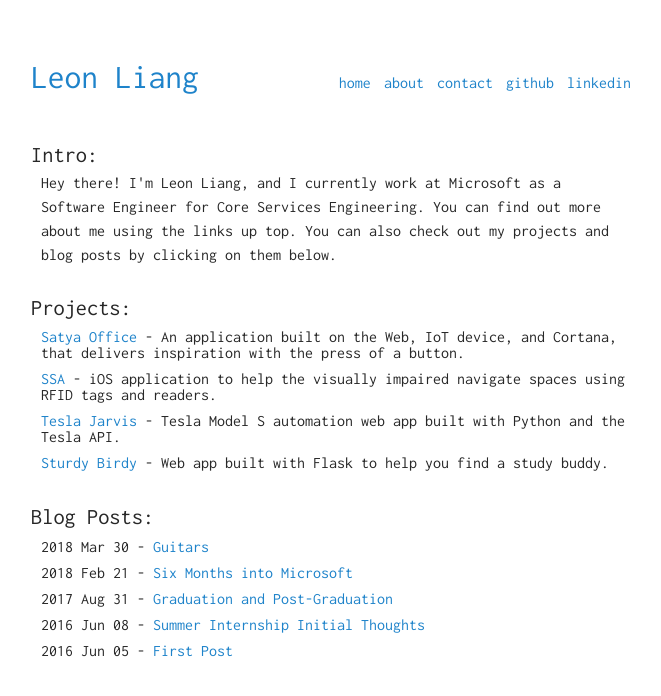
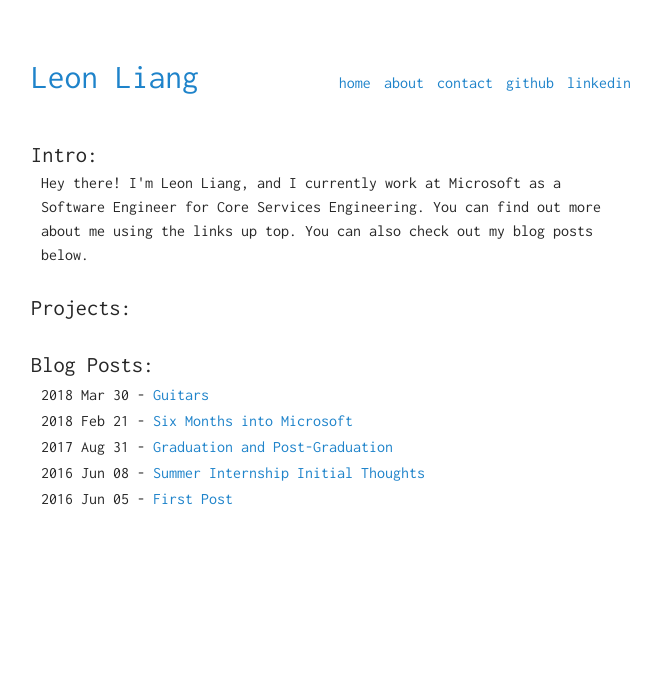
Before and after one commit to leonliang0395/leonliang0395.github.io, a Jekyll site: the page built from index.html, in a window 1280 px wide. Shown: the top 696 px of the page, without its empty margins (309-970 px from the left). Built offline with Jekyll 4.4.1, drawn with Linux system fonts in a browser that asks for light colours.

Commit message:
Removed Projects from Website

```diff
--- a/_data/projects.yml
+++ /dev/null
@@ -1,15 +0,0 @@
-- title: Satya Office
-  url: https://github.com/kfrankc/SatyaOffice
-  description: An application built on the Web, IoT device, and Cortana, that delivers inspiration with the press of a button.
-
-- title: SSA
-  url: https://github.com/aprokic/ssa
-  description: iOS application to help the visually impaired navigate spaces using RFID tags and readers.
-
-- title: Tesla Jarvis
-  url: https://github.com/leonliang0395/TeslaJarvis
-  description: Tesla Model S automation web app built with Python and the Tesla API.
-
-- title: Sturdy Birdy
-  url: https://github.com/leonliang0395/SturdyBirdy
-  description: Web app built with Flask to help you find a study buddy.
--- a/index.html
+++ b/index.html
@@ -7,7 +7,7 @@ layout: default
 <div class="portfolio">
     <h1>Intro:</h1>
         <p style="padding-left:10px"> Hey there! I'm Leon Liang, and I currently work at Microsoft as a Software Engineer for Core Services Engineering. You can find out more about me using the links up top. You can also
-        check out my projects and blog posts by clicking on them below.</p>
+        check out my blog posts below.</p>
 </div>
 
 <div class="portfolio">
```
